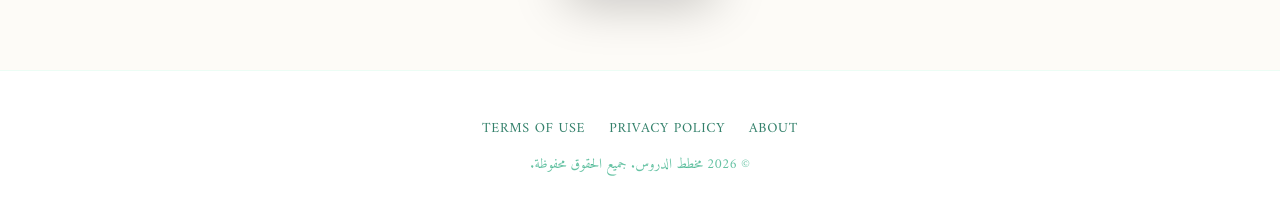
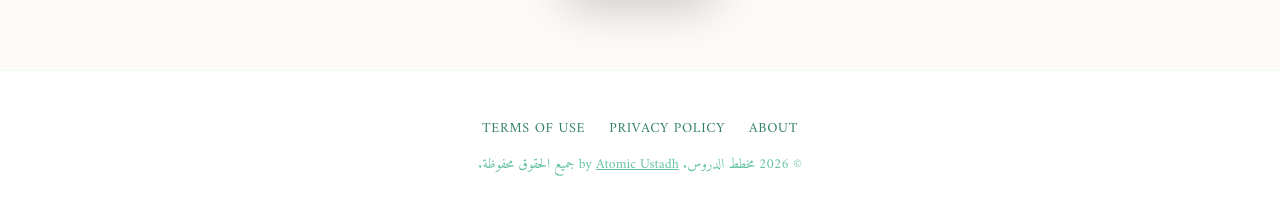
Before and after one commit to atomic-ustadh/my-lesson-plan-app, a React (Vite) app: page / in a window 1280 px wide. Shown: the part 1969-2184 px from the top of the page. Built offline with nearby package versions, Linux system fonts and the light colour scheme; no server answers; a web font is replaced by a local one.

Commit message:
Update LandingPage.jsx

```diff
--- a/src/components/LandingPage.jsx
+++ b/src/components/LandingPage.jsx
@@ -174,7 +174,7 @@ export default function LandingPage() {
                     <Link to="/privacy-policy" className="cursor-pointer hover:text-emerald-600 transition-colors uppercase tracking-wider">Privacy Policy</Link>
                     <Link to="/terms-of-use" className="cursor-pointer hover:text-emerald-600 transition-colors uppercase tracking-wider">Terms of Use</Link>
                 </div>
-                &copy; {new Date().getFullYear()} {t("appTitle")}. {t("allRights")}
+                &copy; {new Date().getFullYear()} {t("appTitle")}. by <a href="https://github.com/atomic-ustadh/" target="_blank" className="underline">Atomic Ustadh</a> {t("allRights")}
             </footer>
         </div>
     );
```
